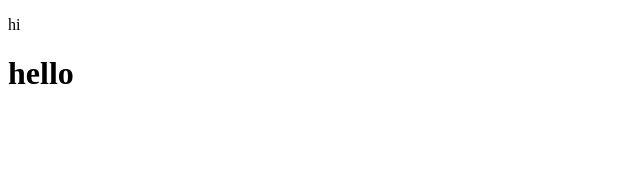
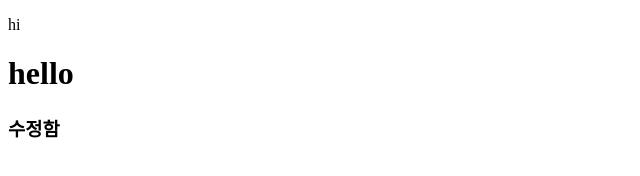
Before and after one commit to Shin-Yong-Jun/firstproject, a plain HTML site: page index.html in a window 1280 px wide. Shown: the full height of the page, 0-640 px from the left. Drawn offline with Linux system fonts and the light colour scheme.

Commit message:
소스제어2째 반영

```diff
--- a/index.html
+++ b/index.html
@@ -9,5 +9,6 @@
 <body>
   <p>hi</p>
   <h1>hello</h1>
+  <h3> 수정함 </h3>
 </body>
 </html>
```
